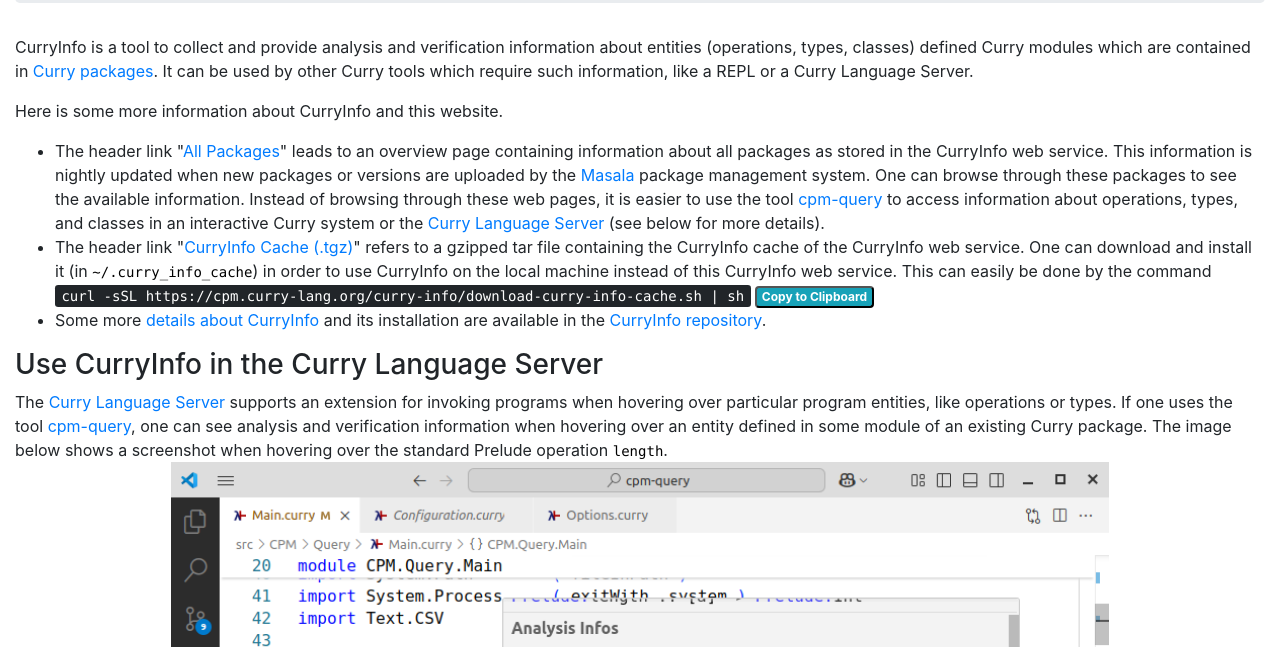
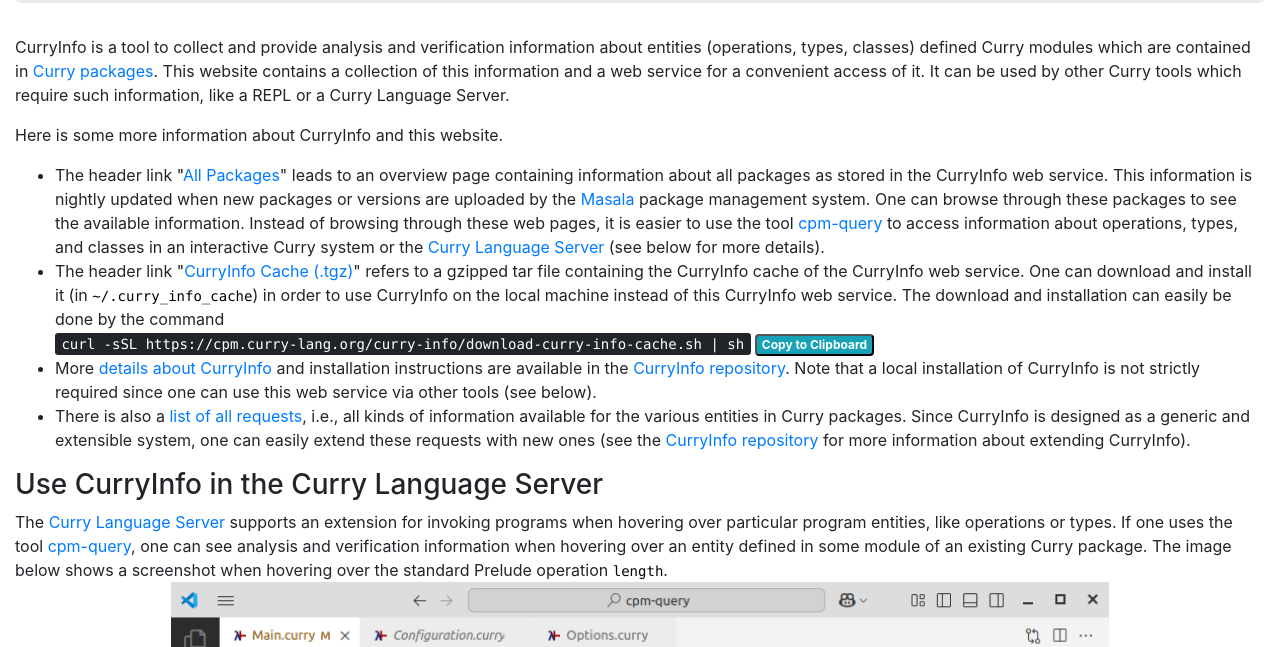
Before and after one commit to curry-language/curry-info-system, a website: page include/index.html in a window 1280 px wide. Shown: the part 153-800 px from the top of the page. Drawn offline with nearby package versions, Linux system fonts and the light colour scheme.

Commit message:
Add option --requests

```diff
--- a/include/index.html
+++ b/include/index.html
@@ -62,6 +62,8 @@
             verification information about entities (operations,
             types, classes) defined Curry modules which are contained
             in <a href="https://cpm.curry-lang.org/" target="_blank">Curry packages</a>.
+            This website contains a collection of this information and
+            a web service for a convenient access of it.
             It can be used by other Curry tools which require such information,
             like a REPL or a Curry Language Server.
           </p>
@@ -92,15 +94,29 @@
               refers to a gzipped tar file containing the CurryInfo cache of the CurryInfo web service.
               One can download and install it (in <code>~/.curry_info_cache</code>)
               in order to use CurryInfo on the local machine instead of this
-              CurryInfo web service. This can easily be done by the command<br>
+              CurryInfo web service. The download and installation can easily
+              be done by the command<br>
               <kbd>curl -sSL https://cpm.curry-lang.org/curry-info/download-curry-info-cache.sh | sh</kbd>
               <button class="badge badge-info" onclick="copyDownloadCmd()">Copy to Clipboard</button>
             </li>
             <li>
-              Some more
+              More
               <a href="https://github.com/curry-language/curry-info-system/blob/main/README.md" target="_blank">details about CurryInfo</a>
-              and its installation are available in the
+              and installation instructions are available in the
               <a href="https://github.com/curry-language/curry-info-system" target="_blank">CurryInfo repository</a>.
+              Note that a local installation of CurryInfo is not strictly
+              required since one can use this web service via other tools
+              (see below).
+            </li>
+            <li>
+              There is also a
+              <a href="https://cpm.curry-lang.org/curry-info/run.cgi?--requests" target="_blank">list of all requests</a>,
+              i.e., all kinds of information available for the various
+              entities in Curry packages.
+              Since CurryInfo is designed as a generic and extensible system,
+              one can easily extend these requests with new ones (see the
+              <a href="https://github.com/curry-language/curry-info-system" target="_blank">CurryInfo repository</a>
+              for more information about extending CurryInfo).
             </li>
           </ul>
 
```
Also changed, not shown: README.md, 2 other files.
